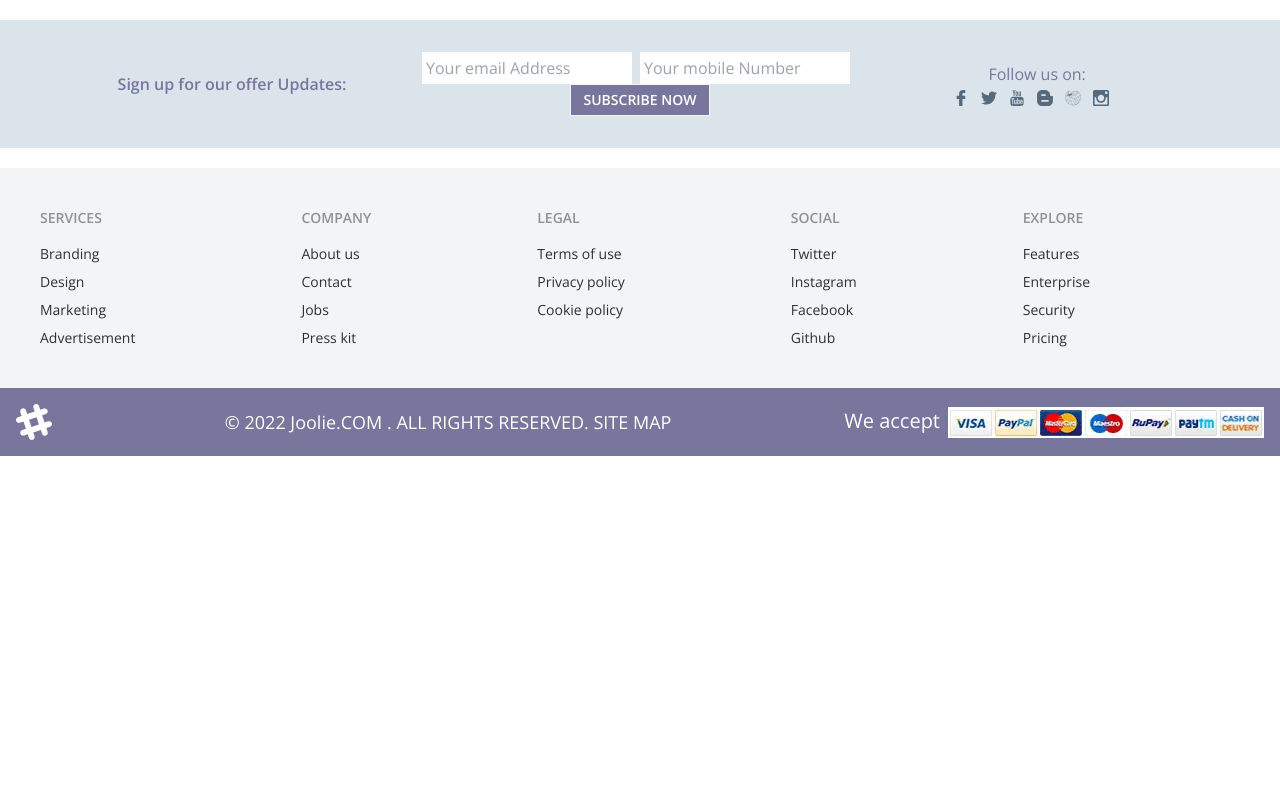
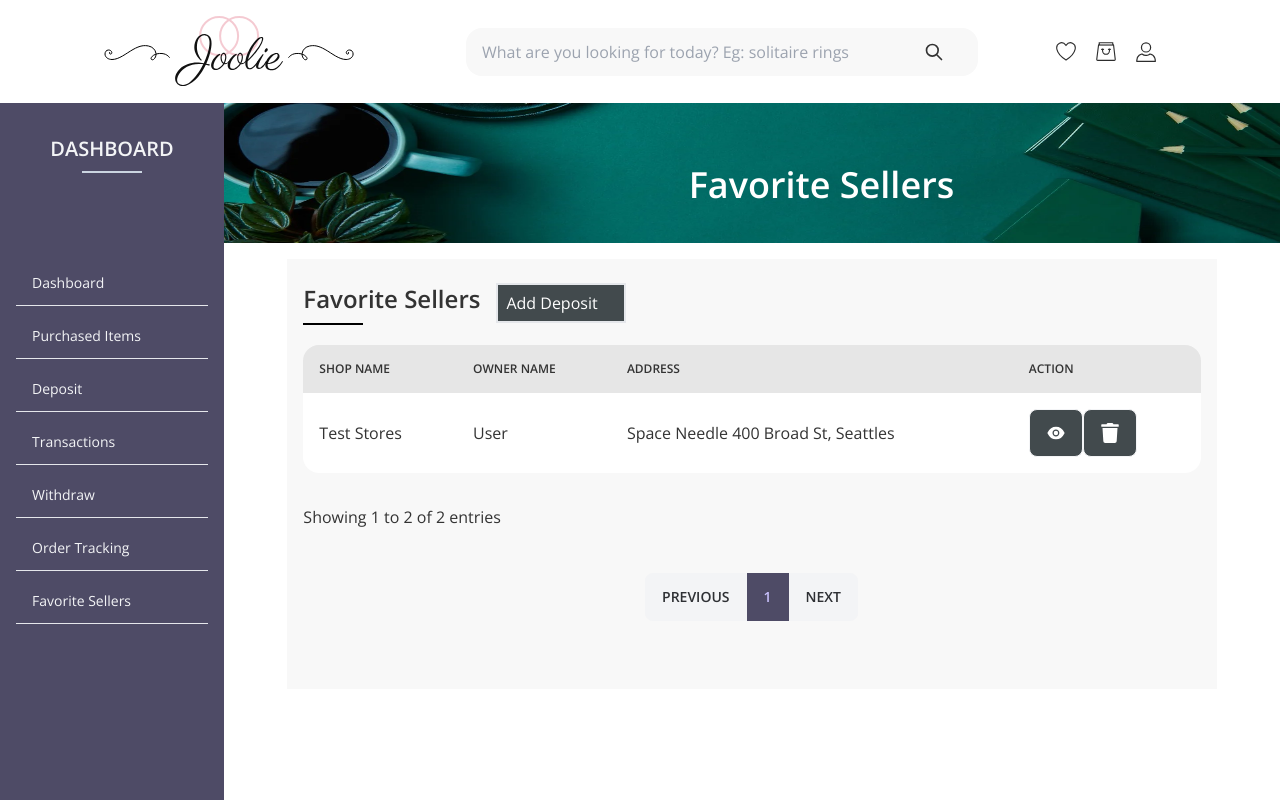
Before and after one commit to eliyas700/Candre-Jwellery, a React (Create React App) app: page /wishlist/favoriteSellers in a window 1280 px wide. Shown: the top 800 px of the page. Built offline with nearby package versions, Linux system fonts and the light colour scheme.

Commit message:
Favorite Seller Completed

```diff
--- a/src/App.js
+++ b/src/App.js
@@ -17,6 +17,7 @@ import Deposit from "./Components/UserWishList/Deposit";
 import Transactions from "./Components/UserWishList/Transactions";
 import Withdraw from "./Components/UserWishList/Withdraw";
 import OrderTracking from "./Components/UserWishList/OrderTracking";
+import FavoriteSeller from "./Components/UserWishList/FavoriteSeller";
 function App() {
   return (
     <div className="App">
@@ -39,6 +40,7 @@ function App() {
           <Route path="transaction" element={<Transactions />}></Route>
           <Route path="withdraw" element={<Withdraw />}></Route>
           <Route path="orderTracking" element={<OrderTracking />}></Route>
+          <Route path="favoriteSellers" element={<FavoriteSeller />}></Route>
         </Route>
       </Routes>
 
--- /dev/null
+++ b/src/Components/UserWishList/FavoriteSeller.js
@@ -0,0 +1,65 @@
+import React from "react";
+import { AiFillEye } from "react-icons/ai";
+import { FaTrash } from "react-icons/fa";
+import DashboardHeader from "./DashboardHeader";
+
+const FavoriteSeller = () => {
+  return (
+    <div>
+      <div>
+        <DashboardHeader title={"Favorite Sellers"}></DashboardHeader>
+        <div className="w-[88%] mx-auto h-auto bg-[#f8f8f8] p-4 mt-4 py-6">
+          <div className="flex items-center">
+            <h2 className="text-2xl text-left font-semibold pb-2 mr-4">
+              Favorite Sellers
+            </h2>
+            <button className=" flex justify-between items-center w-[130px] h-[40px] font-semi px-2 bg-[#424A4D] text-white hover:bg-[white] hover:text-[#424A4D] border-2">
+              Add Deposit
+            </button>
+          </div>
+          <div className="w-[60px] h-[2px] bg-black"></div>
+
+          <div class="overflow-x-auto mt-5 ">
+            <table class="table table-zebra w-full">
+              <thead className="">
+                <tr>
+                  <th>Shop Name</th>
+                  <th>Owner Name</th>
+                  <th>Address </th>
+                  <th> Action</th>
+                </tr>
+              </thead>
+
+              <tbody className="">
+                <tr>
+                  <td>Test Stores</td>
+                  <td>User</td>
+                  <td>Space Needle 400 Broad St, Seattles</td>
+                  <td className="flex">
+                    <button className="bg-[#424A4D] text-white hover:bg-[white] hover:text-[#424A4D] btn">
+                      <AiFillEye size={20} />
+                    </button>
+                    <button className="bg-[#424A4D] text-white hover:bg-[white] hover:text-[#424A4D] btn">
+                      <FaTrash size={20} />
+                    </button>
+                  </td>
+                </tr>
+              </tbody>
+            </table>
+
+            <p className="text-left mt-8">Showing 1 to 2 of 2 entries </p>
+            <div className="mx-auto w-[30%] my-7">
+              <div class="btn-group  my-4">
+                <button class="btn ">Previous</button>
+                <button class="btn btn-active ">1</button>
+                <button class="btn">Next</button>
+              </div>
+            </div>
+          </div>
+        </div>
+      </div>
+    </div>
+  );
+};
+
+export default FavoriteSeller;
--- a/src/Components/UserWishList/UserWishList.js
+++ b/src/Components/UserWishList/UserWishList.js
@@ -78,6 +78,10 @@ const UserWishList = () => {
                   <Link to="/wishlist/orderTracking">Order Tracking</Link>
                 </li>
                 <hr />
+                <li className="pt-2">
+                  <Link to="/wishlist/favoriteSellers">Favorite Sellers</Link>
+                </li>
+                <hr />
               </ul>
             </div>
           </div>
```
